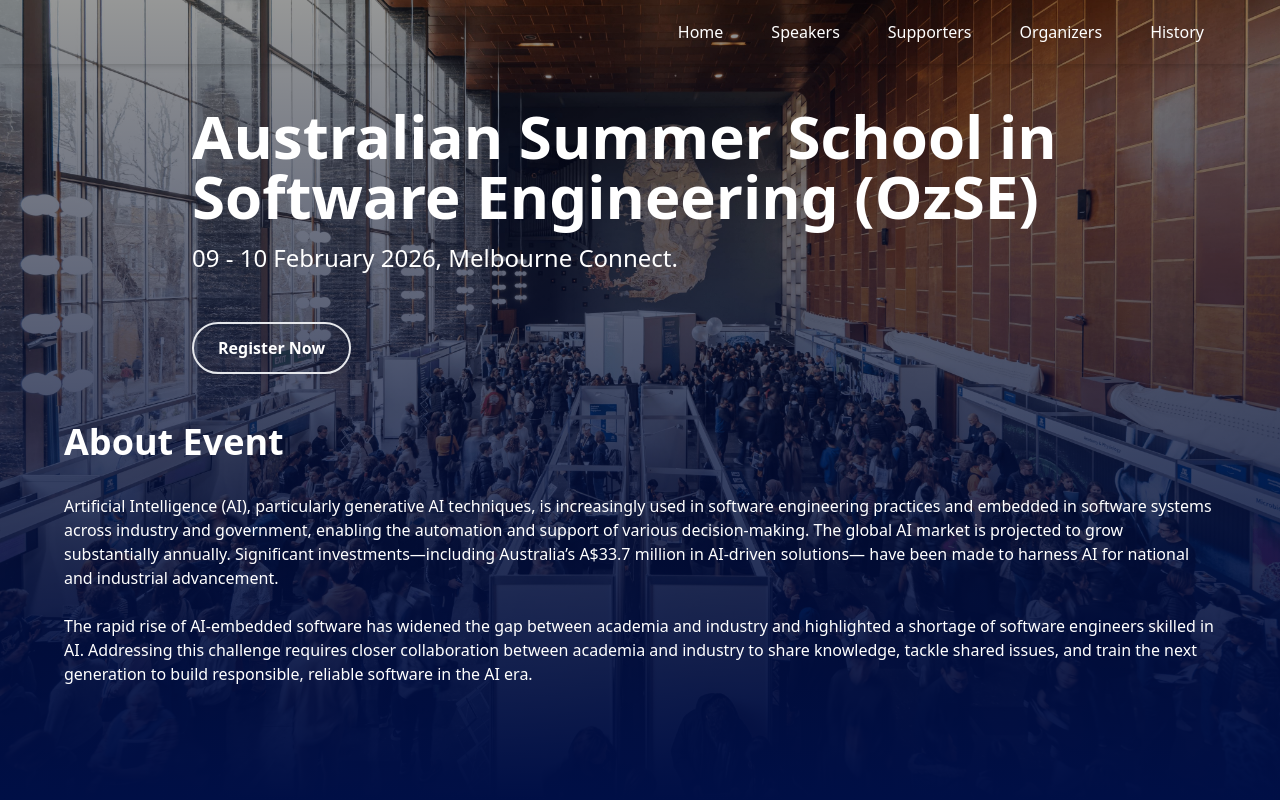
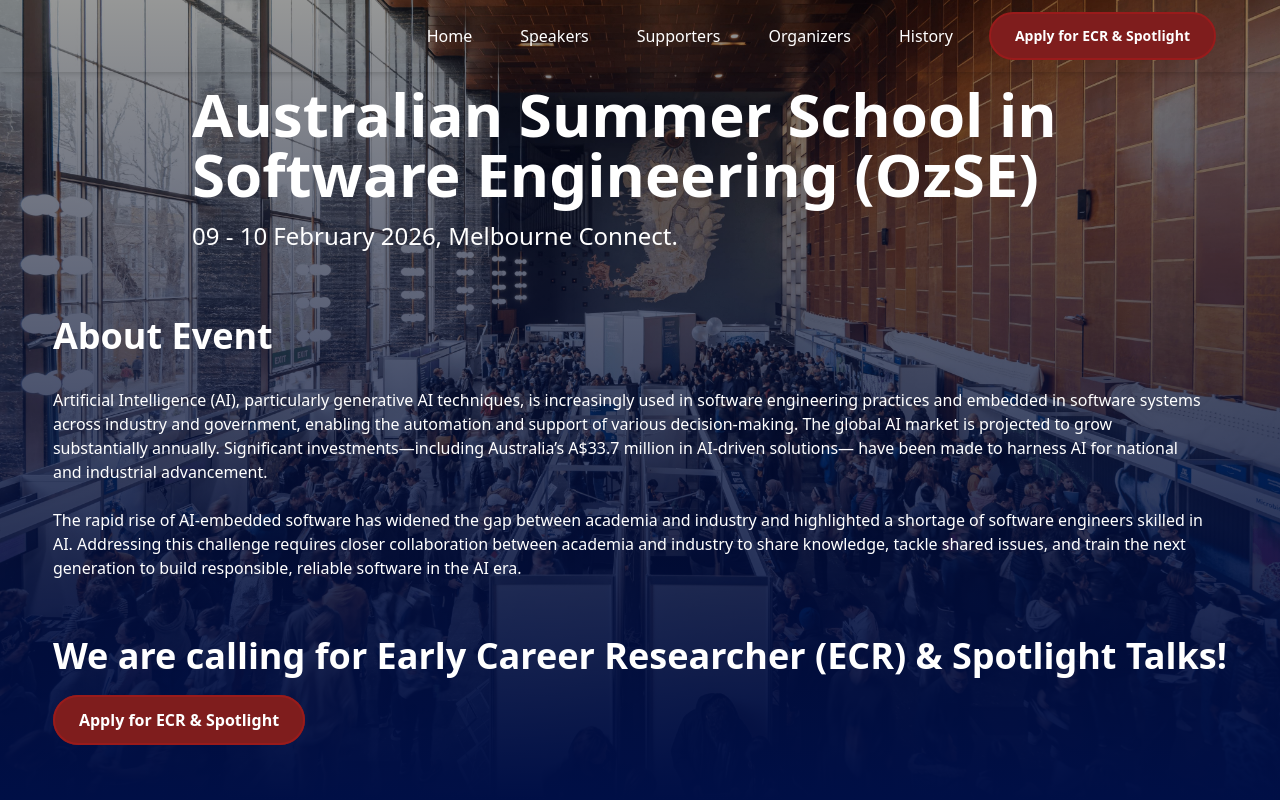
Before and after one commit to ozse-school/ozse-school.github.io, a React (Vite) app: page / in a window 1280 px wide. Shown: the top 800 px of the page. Built offline with nearby package versions, Linux system fonts and the light colour scheme.

Commit message:
Call for ECR & Spotlight

```diff
--- a/src/HomePage/Hero.jsx
+++ b/src/HomePage/Hero.jsx
@@ -17,9 +17,9 @@ function Hero({id}) {
           <p className="text-lg md:text-2xl mb-4">
             09 - 10 February 2026, Melbourne Connect.
           </p>
-          <button className="mt-8 px-6 py-3 rounded-full bg-transperent border-2 text-white font-semibold hover:bg-white hover:text-[#000F46] transition-colors">
-            Register Now
-          </button>
+          {/*<button className="mt-8 px-6 py-3 rounded-full bg-transperent border-2 text-white font-semibold hover:bg-white hover:text-[#000F46] transition-colors">*/}
+          {/*  Register Now*/}
+          {/*</button>*/}
       </div>
 
       <div
@@ -38,6 +38,19 @@ function Hero({id}) {
           <br />
 
         </div>
+        <div>
+         <h3 className="text-2xl sm:text-4xl font-bold">
+           We are calling for Early Career Researcher (ECR) & Spotlight Talks!
+         </h3>
+          <div className="mt-8">
+            <a
+                href="https://forms.office.com/Pages/ResponsePage.aspx?id=z_NbDvQft0aRdlLFOMIqTX0nBKmpNzJImlI7rIncr7RUNzFOQlEwNTc4OElaSDNVREJXUUtaOVFaVy4u"
+                className="px-6 py-3 rounded-full bg-red-900 border-2 border-red-800 text-white font-semibold hover:bg-white hover:text-[#000F46] transition-colors"
+            >
+              Apply for ECR & Spotlight
+            </a>
+          </div>
+        </div>
       </div>
     </div>
   );
--- a/src/components/Navbar.jsx
+++ b/src/components/Navbar.jsx
@@ -132,6 +132,12 @@ function Navbar() {
 
         <div className="hidden md:flex md:space-x-6 md:items-center">
           { location.pathname === "/" ? MainPageMenu(setIsOpen) : OtherPageMenu(setIsOpen) }
+          <a
+              href="https://forms.office.com/Pages/ResponsePage.aspx?id=z_NbDvQft0aRdlLFOMIqTX0nBKmpNzJImlI7rIncr7RUNzFOQlEwNTc4OElaSDNVREJXUUtaOVFaVy4u"
+              className="px-6 py-3 text-sm text-center rounded-full bg-red-900 border-2 border-red-800 text-white font-semibold hover:bg-white hover:text-[#000F46] transition-colors"
+          >
+            Apply for ECR & Spotlight
+          </a>
         </div>
       </div>
 
@@ -146,7 +152,14 @@ function Navbar() {
       >
         <div className="flex flex-col px-4 py-3 space-y-2">
           { location.pathname === "/" ? MainPageMenu(setIsOpen) : OtherPageMenu(setIsOpen) }
+          <a
+              href="https://forms.office.com/Pages/ResponsePage.aspx?id=z_NbDvQft0aRdlLFOMIqTX0nBKmpNzJImlI7rIncr7RUNzFOQlEwNTc4OElaSDNVREJXUUtaOVFaVy4u"
+              className="px-6 py-3 text-sm text-center rounded-full bg-red-900 border-2 border-red-800 text-white font-semibold hover:bg-white hover:text-[#000F46] transition-colors"
+          >
+            Apply for ECR & Spotlight
+          </a>
         </div>
+
       </div>
     </nav>
   );
```
